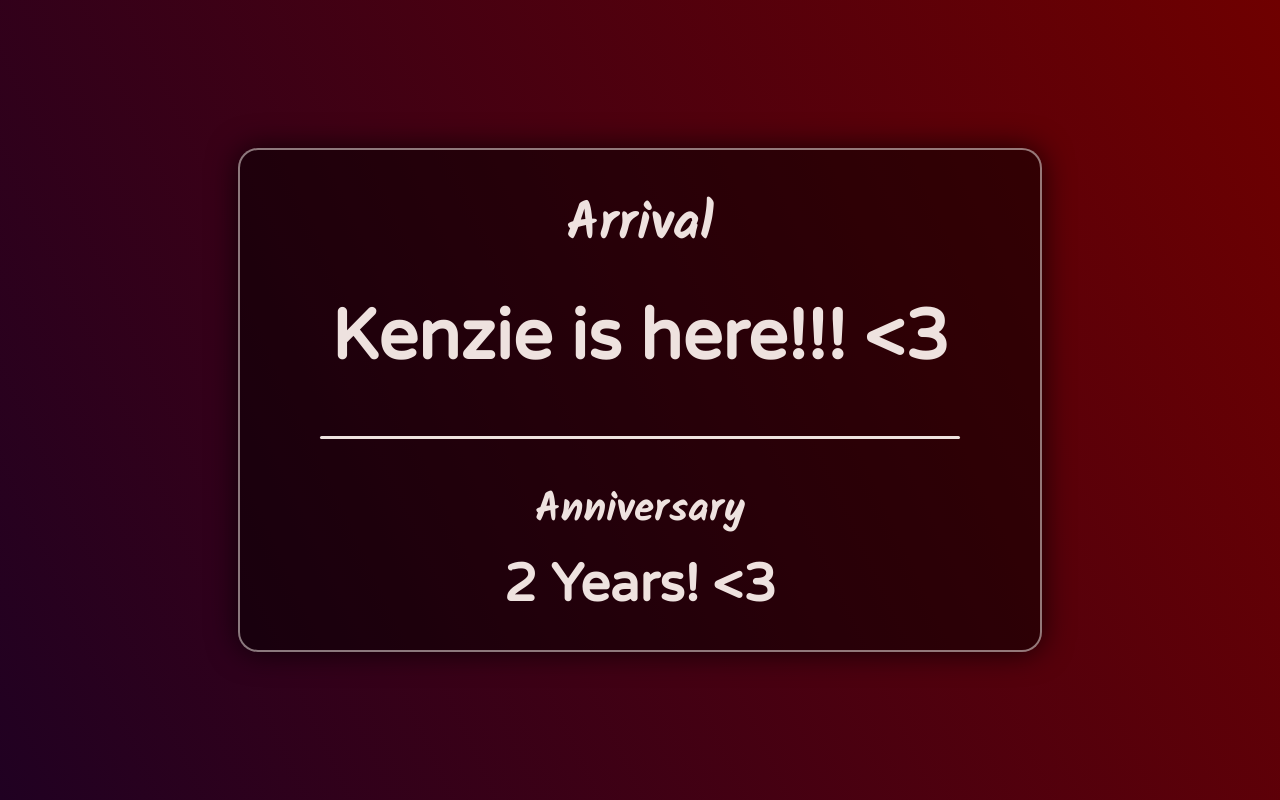
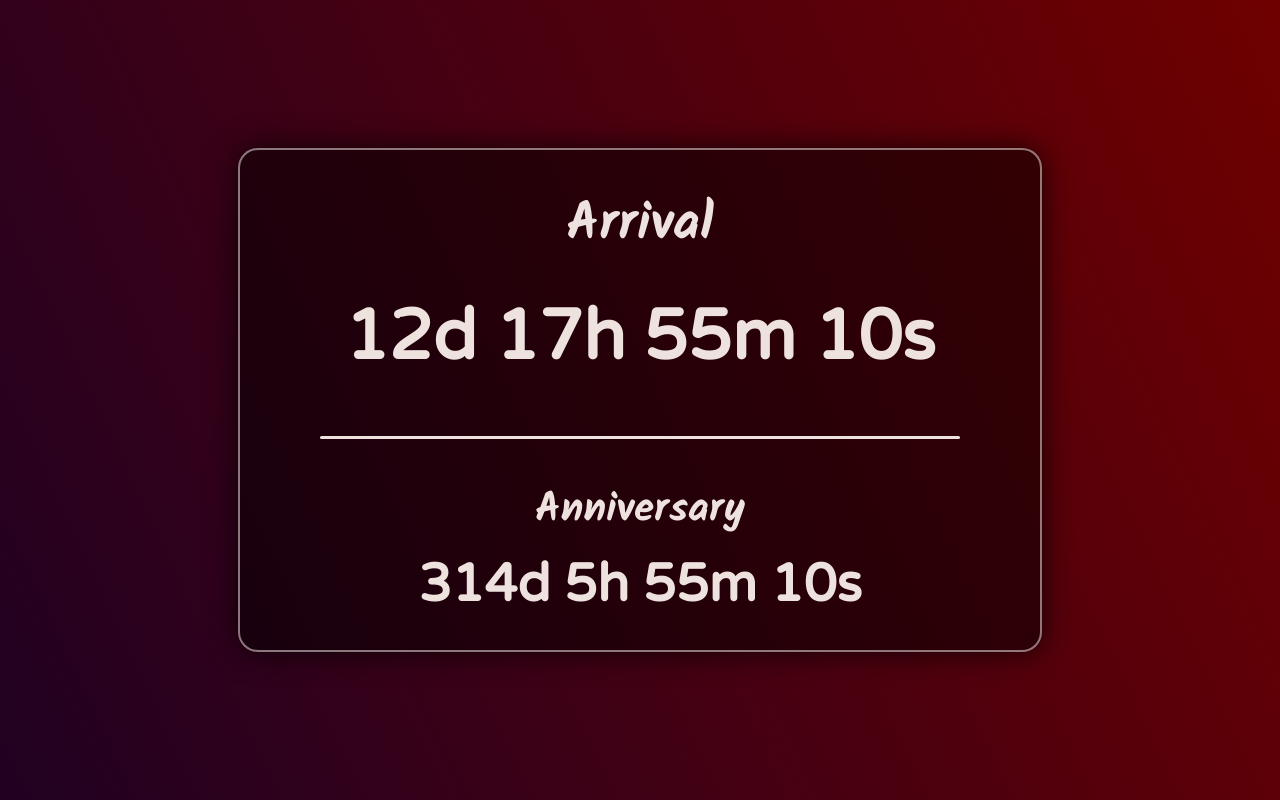
Before and after one commit to imtrmu/kenzie, a plain HTML site: page index.html in a window 1280 px wide. Drawn offline with Linux system fonts and the light colour scheme.

Commit message:
Update index.html

```diff
--- a/index.html
+++ b/index.html
@@ -35,7 +35,7 @@
 
   <script>
     // Set the date we're counting down to
-    var countDownDate = new Date("Jun 3, 2024 11:05:00").getTime();
+    var countDownDate = new Date("Aug 6, 2024 12:00:00").getTime();
 
     // Update the count down every 1 second
     var x = setInterval(function() {
@@ -59,7 +59,7 @@
       // If the count down is over, write some text
       if (distance < 0) {
         clearInterval(x);
-        document.getElementById("arrival").innerHTML = "Kenzie is here!!! <3";
+        document.getElementById("arrival").innerHTML = "Trevin is here! :) <3";
       }
     }, 1000);
   </script>
@@ -67,7 +67,7 @@
 
   <script>
     // Set the date we're counting down to
-    var countDownDate2 = new Date("Jun 4, 2024 00:00:00").getTime();
+    var countDownDate2 = new Date("Jun 4, 2025 00:00:00").getTime();
 
     // Update the count down every 1 second
     var x2 = setInterval(function() {
@@ -91,7 +91,7 @@
       // If the count down is over, write some text
       if (distance2 < 0) {
         clearInterval(x);
-        document.getElementById("anniversary").innerHTML = "2 Years! &lt;3";
+        document.getElementById("anniversary").innerHTML = "3 Years! &lt;3";
       }
     }, 1000);
   </script>
```
